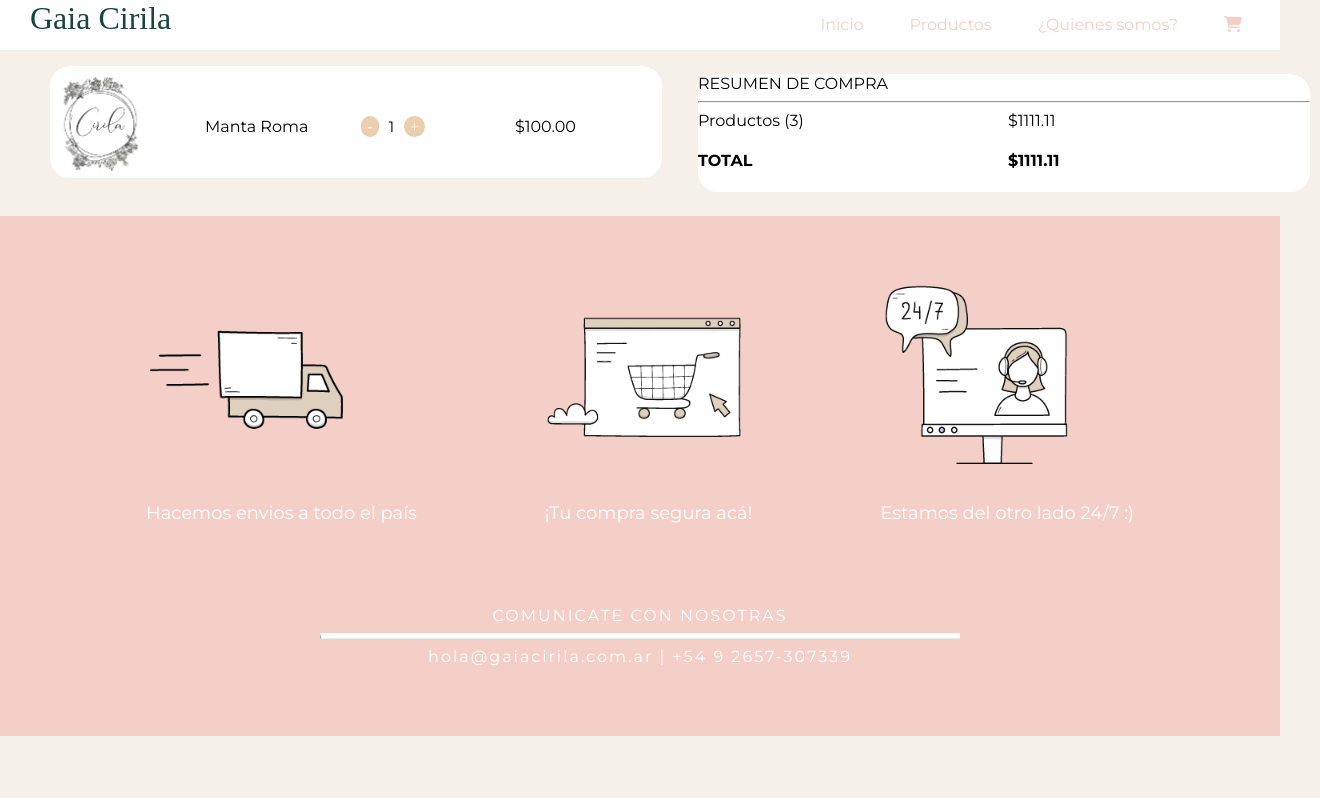
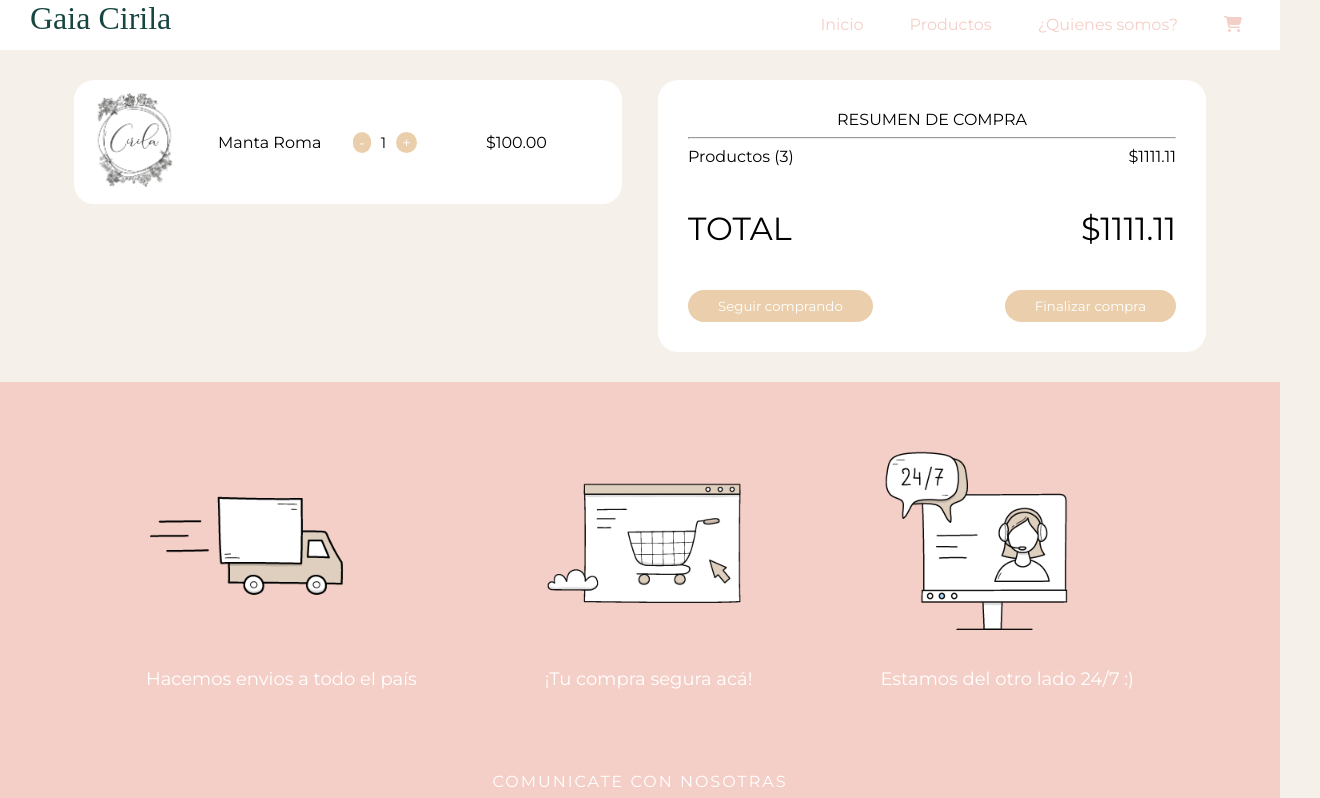
Before and after one commit to macarenagimenez/cirila_usuario_vite, a React (Vite) app: page /carritoDeCompras in a window 1280 px wide. Shown: the top 798 px of the page, 1320 px wide, since content can reach past the window. Built offline with nearby package versions, Linux system fonts and the light colour scheme; a web font is replaced by a local one.

Commit message:
renderizado pagina carrito

```diff
--- a/src/componentes/RenderizadoDeProductos.tsx
+++ b/src/componentes/RenderizadoDeProductos.tsx
@@ -17,7 +17,16 @@ function ObtenerProductos(props) {
         data.map((producto): InformacionDeProducto => {
           const nuevoProducto = (producto) => {
             let { id, nombre, precio } = producto;
-            let urlImagen = producto.imagenes[0].url;
+            let urlImagen = () => {
+              if (
+                producto.imagenes[0].url !== undefined &&
+                producto.imagenes[0].url > 0
+              ) {
+                return producto.imagenes[0].url;
+              } else {
+                return " ";
+              }
+            };
             return {
               id,
               nombre,
--- a/src/componentes/ResumenDeCompra.css
+++ b/src/componentes/ResumenDeCompra.css
@@ -1,7 +1,9 @@
-.resumenCompra {
+.resumenCompra,
+.productosAgregados {
   border-radius: 20px;
-  margin: 0px 10px;
+  margin: 30px 10px;
   background: #fff;
+  padding: 10px;
 }
 
 .centrarTexto {
@@ -9,3 +11,23 @@
   display: flex;
   justify-content: center;
 }
+.textoDerecha {
+  text-align: right;
+}
+
+.textoIzquierda {
+  text-align: left;
+}
+.resumenCompra {
+  padding: 30px 30px;
+  text-align: center;
+}
+.resumenCompra h4 {
+  font-weight: 400;
+  font-size: 32px;
+}
+
+.contenedorResumenCompraConProductosAgregados {
+  width: 90%;
+  margin: 0 auto;
+}
--- a/src/componentes/ResumenDeCompra.tsx
+++ b/src/componentes/ResumenDeCompra.tsx
@@ -3,11 +3,11 @@ import "componentes/ResumenDeCompra.css";
 
 function ResumenDeCompra() {
   return (
-    <>
-      <Grid container spacing={2} margin={3}>
+    <div className="contenedorResumenCompraConProductosAgregados">
+      <Grid container spacing={2}>
         <Grid item xs={6}>
           {" "}
-          <div className="resumenCompra">
+          <div className="productosAgregados">
             {" "}
             <Grid container item spacing={1} className="centrarTexto">
               <Grid item xs={3}>
@@ -39,29 +39,41 @@ function ResumenDeCompra() {
         </Grid>
 
         <Grid item xs={6}>
-          <div className="resumenCompra">
+          <div className="resumenCompra ">
             RESUMEN DE COMPRA
             <hr />
             <Grid container item spacing={1}>
-              <Grid item xs={6}>
-                <span>Productos (3)</span>
+              <Grid item xs={6} className="textoIzquierda">
+                Productos (3)
               </Grid>
-              <Grid item xs={6}>
-                <span> $1111.11</span>
+              <Grid item xs={6} className="textoDerecha">
+                $1111.11
               </Grid>
             </Grid>
-            <Grid container item spacing={1}>
-              <Grid item xs={6}>
+            <Grid container item spacing={2}>
+              <Grid item xs={6} className="textoIzquierda">
                 <h4>TOTAL</h4>
               </Grid>
-              <Grid item xs={6}>
+              <Grid item xs={6} className="textoDerecha">
                 <h4>$1111.11</h4>
+              </Grid>
+            </Grid>
+            <Grid container item spacing={2}>
+              <Grid item xs={6} className="textoIzquierda">
+                <button className="botonAgregarAlCarrito">
+                  Seguir comprando
+                </button>{" "}
+              </Grid>
+              <Grid item xs={6} className="textoDerecha">
+                <button className="botonAgregarAlCarrito">
+                  Finalizar compra
+                </button>{" "}
               </Grid>
             </Grid>
           </div>
         </Grid>
       </Grid>
-    </>
+    </div>
   );
 }
 
```
